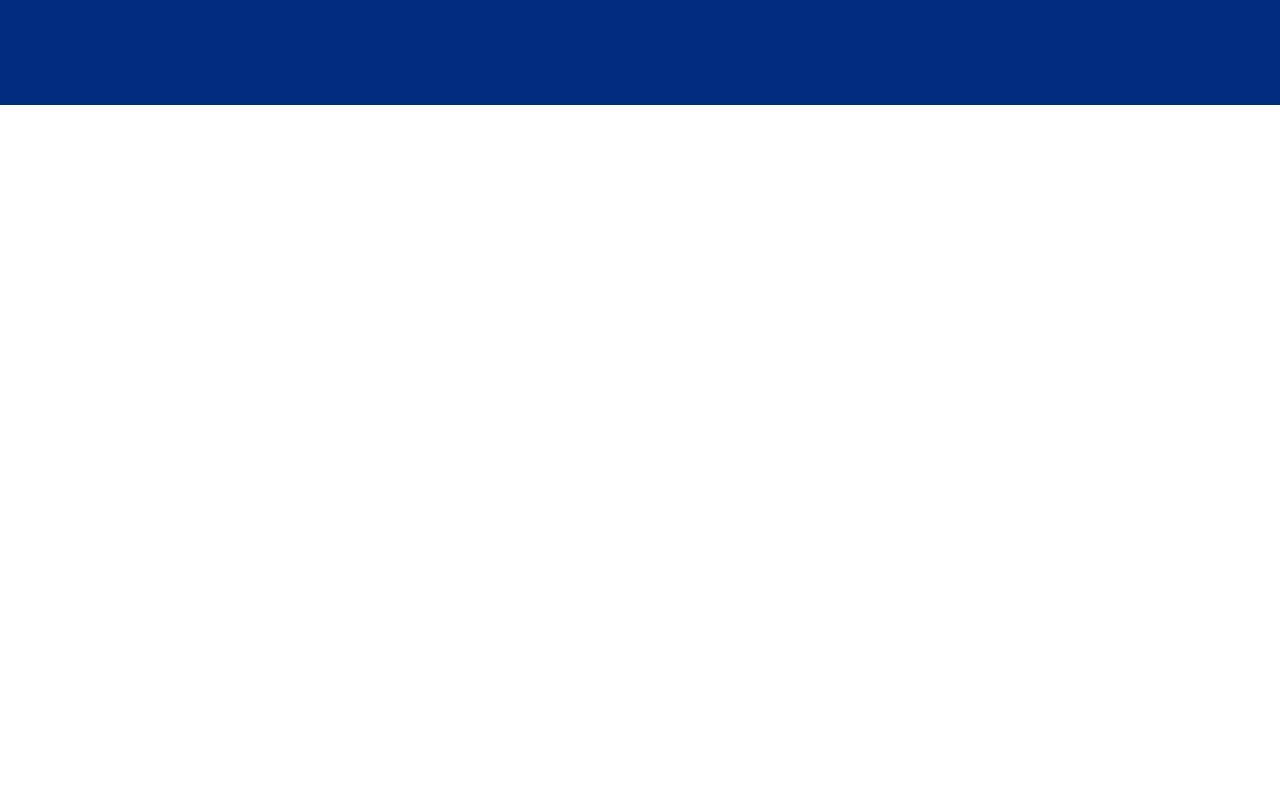
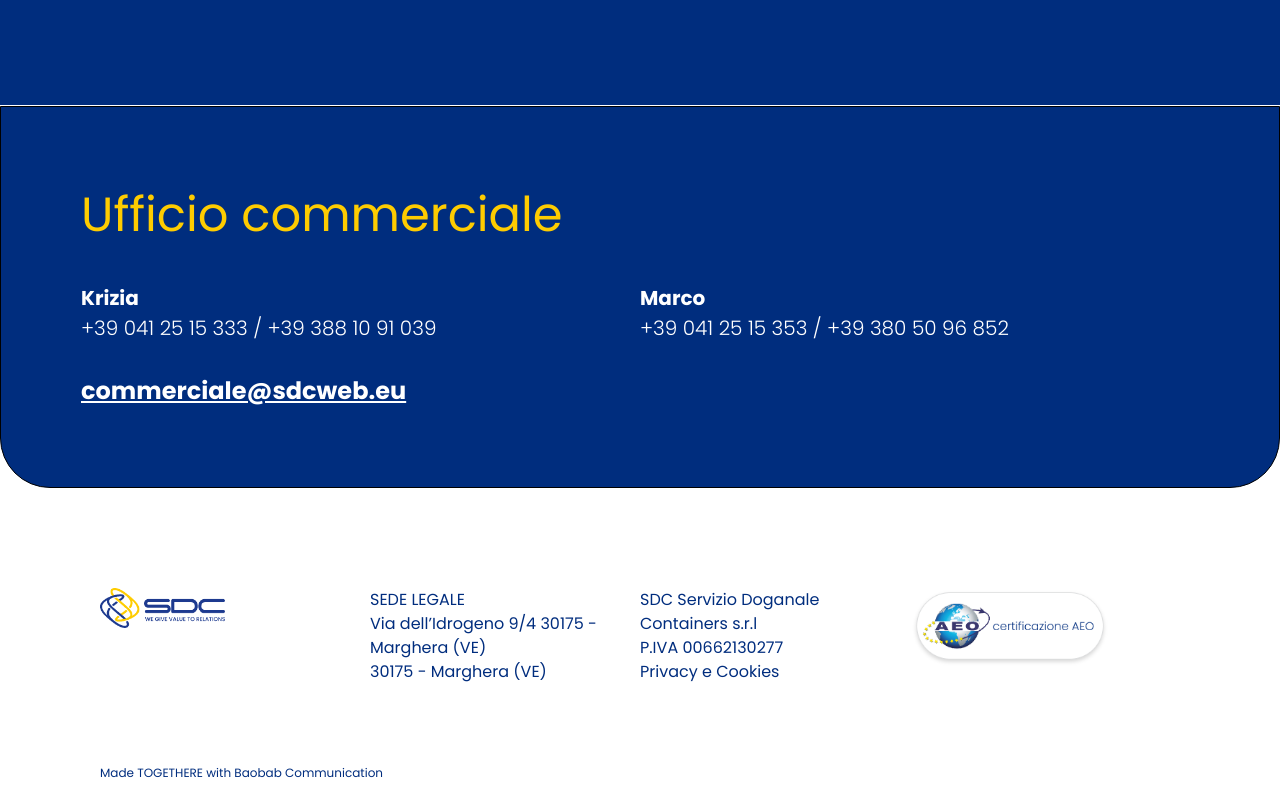
Before and after one commit to LeOndaz/syncrayons, a React (Create React App) app: page / in a window 1280 px wide. Shown: the part 5479-6281 px from the top of the page. Before the commit the page ends 5584 px from the top, so only its background shows below. Built offline with nearby package versions, Linux system fonts and the light colour scheme.

Commit message:
finish homepage without menu

```diff
--- a/src/App.js
+++ b/src/App.js
@@ -1,6 +1,6 @@
 import Header from "./components/Header/Header";
 import {theme} from "./shared/theme";
-import {Box, ThemeProvider} from "@mui/material";
+import {Box, Divider, ThemeProvider} from "@mui/material";
 import ValueToRelations from "./components/ValueToRelations";
 import ServicesSection from "./components/ServicesSection";
 import ExploreSection from "./components/ExploreSection";
@@ -9,11 +9,13 @@ import "slick-carousel/slick/slick-theme.css";
 import MapSection from "./components/MapSection";
 import WhatClientsSaySection from "./components/WhatClientsSaySection";
 import Brands from "./components/BrandsSection";
+import ContactUsSection from "./components/ContactUsSection";
+import Footer from "./components/Footer";
 
 
 function App() {
   return <ThemeProvider theme={theme}>
-    <Box sx={{ backgroundColor: "primary.main", fontSize: 16}}>
+    <Box sx={{ backgroundColor: "white", fontSize: 16}}>
       <Header/>
       <ValueToRelations/>
       <ServicesSection/>
@@ -21,6 +23,11 @@ function App() {
       <MapSection />
       <WhatClientsSaySection />
       <Brands />
+
+      <Divider sx={{ borderColor: "white", pl: 18, pr: 18}} />
+      <ContactUsSection />
+
+      <Footer />
     </Box>
   </ThemeProvider>
 }
--- a/src/components/BrandsSection.js
+++ b/src/components/BrandsSection.js
@@ -15,7 +15,14 @@ const Brands = () => {
     {url: require("./../assets/Saimare.png"),},
   ];
 
-  return <Box sx={{p: 10, display: "flex", flexDirection: "column", alignItems: "center", textAlign: "center"}}>
+  return <Box sx={(theme) => ({
+    p: 10,
+    display: "flex",
+    flexDirection: "column",
+    alignItems: "center",
+    textAlign: "center",
+    backgroundColor: theme.palette.primary.main
+  })}>
     <Box sx={{ mb: 10}}>
       <Typography variant="h3" color={"white"}>Abbiamo collaborato con</Typography>
       <Typography variant="h3" color="secondary">Grandi società. Start-ups. Chiunque cercasse un partner veloce ed
--- /dev/null
+++ b/src/components/ContactUsSection.js
@@ -0,0 +1,40 @@
+import {Box, Grid, Typography} from "@mui/material";
+
+
+const ContactUsSection = () => {
+  return <Box sx={(theme) => ({
+    p: 10,
+    display: "flex",
+    flexDirection: "column",
+    borderBottomLeftRadius: 50,
+    borderBottomRightRadius: 50,
+    position: "relative",
+    border: 1,
+    backgroundColor: theme.palette.primary.main,
+  })}>
+    <Typography variant={"h3"} color={"secondary"} sx={{mb: 5}}>
+      Ufficio commerciale
+    </Typography>
+
+    <Grid container>
+      <Grid item xs={6}>
+        <Typography color="white" fontSize={20} fontWeight={600}>Krizia</Typography>
+        <Typography color="white" fontSize={20} fontWeight={300}>+39 041 25 15 333 / +39 388 10 91 039</Typography>
+      </Grid>
+
+      <Grid item xs={6}>
+        <Typography color="white" fontSize={20} fontWeight={600}>Marco</Typography>
+        <Typography color="white" fontSize={20} fontWeight={300}>+39 041 25 15 353 / +39 380 50 96 852</Typography>
+      </Grid>
+    </Grid>
+
+    <Typography fontWeight={600} variant="h5" sx={{
+      textDecoration: "underline",
+      color: "white",
+      mt: 4
+    }}>
+      commerciale@sdcweb.eu
+    </Typography>
+  </Box>
+}
+export default ContactUsSection;
--- /dev/null
+++ b/src/components/Footer.js
@@ -0,0 +1,41 @@
+import Logo from "./Header/Logo";
+import {Box, Grid, Typography} from "@mui/material";
+
+
+const Footer = () => {
+  return <footer style={{backgroundColor: "white", padding: 20, display: "flex", flexDirection: "column", justifyContent: "space-between"}}>
+    <Grid container sx={{p: 10}}>
+      <Grid item xs={12} md={6} lg={3}>
+        <Logo/>
+      </Grid>
+
+      <Grid item xs={12} md={6} lg={3}>
+        <Box sx={{ display: "flex", flexDirection: "column"}}>
+          <Typography>SEDE LEGALE</Typography>
+          <Typography>Via dell’Idrogeno 9/4 30175 - Marghera (VE)</Typography>
+          <Typography>30175 - Marghera (VE)</Typography>
+        </Box>
+      </Grid>
+
+
+      <Grid item xs={12} md={6} lg={3}>
+        <Box sx={{ display: "flex", flexDirection: "column"}}>
+          <Typography>SDC Servizio Doganale Containers s.r.l</Typography>
+          <Typography> P.IVA 00662130277</Typography>
+          <Typography>Privacy e Cookies</Typography>
+        </Box>
+      </Grid>
+
+      <Grid item xs={12} md={6} lg={3}>
+        <img src={require("./../assets/Raggruppa 44.png")} style={{ maxWidth: 200}}/>
+      </Grid>
+
+    </Grid>
+
+    <Typography sx={{ ml: 10}} fontSize={12}>
+      Made TOGETHERE with Baobab Communication
+    </Typography>
+  </footer>
+}
+
+export default Footer;
--- a/src/components/WhatClientsSaySection.js
+++ b/src/components/WhatClientsSaySection.js
@@ -4,9 +4,9 @@ import {Box, Typography} from "@mui/material";
 const WhatClientsSaySection = () => {
   return <Box sx={{
     width: "100%",
-    borderRadius: 20,
+    borderTopRightRadius: 20,
+    borderTopLeftRadius: 20,
     position: "relative",
-    top: "-100px",
     backgroundColor: "primary.main",
     display: "flex",
     flexDirection: "column",
```
Also changed, not shown: src/assets/Raggruppa 44.png (added), src/assets/Raggruppa 44@2x.png (added).
